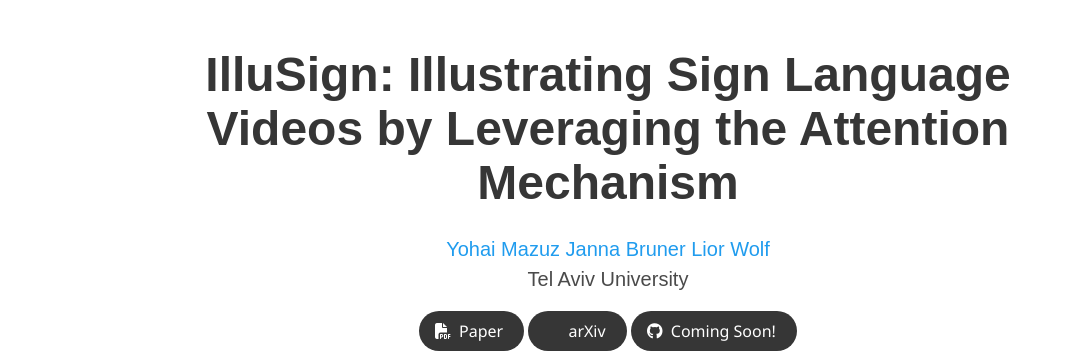
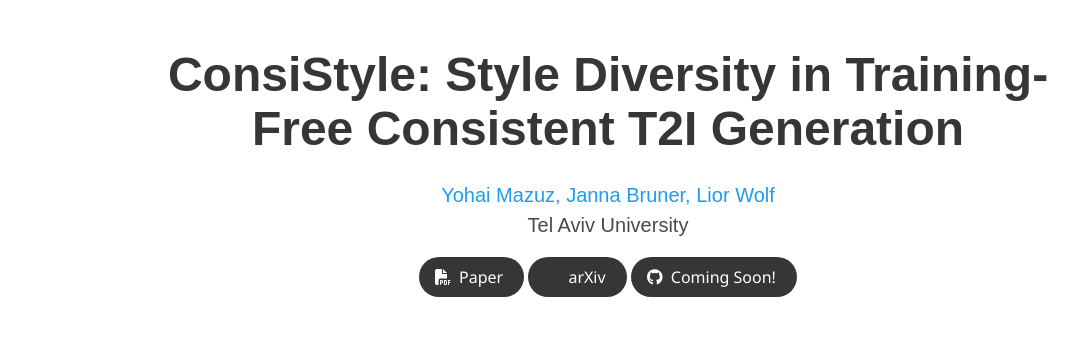
Before and after one commit to Jbruner23/consistyle, a plain HTML site: page index.html in a window 1280 px wide. Shown: the top 353 px of the page, without its empty margins (32-1110 px from the left). Drawn offline with nearby package versions, Linux system fonts and the light colour scheme; some icons are missing; a web font is replaced by a local one.

Commit message:
add cover and title

```diff
--- a/index.html
+++ b/index.html
@@ -429,10 +429,10 @@
       <div class="container is-max-desktop">
         <div class="columns is-centered">
           <div class="column has-text-centered">
-            <h1 class="title is-1 publication-title">IlluSign: Illustrating Sign Language Videos by Leveraging the Attention Mechanism</h1>
+            <h1 class="title is-1 publication-title">ConsiStyle: Style Diversity in Training-Free Consistent T2I Generation</h1>
             <div class="is-size-5 publication-authors">
-              <span class="author-block"><a href="">Yohai Mazuz</a>
-              <span class="author-block"><a href="https://www.linkedin.com/in/janna-bruner-55289714b">Janna Bruner</a>
+              <span class="author-block"><a href="">Yohai Mazuz,     </a>
+              <span class="author-block"><a href="https://www.linkedin.com/in/janna-bruner-55289714b">Janna Bruner,     </a>
               <span class="author-block"><a href="https://www.cs.tau.ac.il/~wolf/">Lior Wolf</a>
             </div>
             <div class="is-size-5 publication-authors">
```
